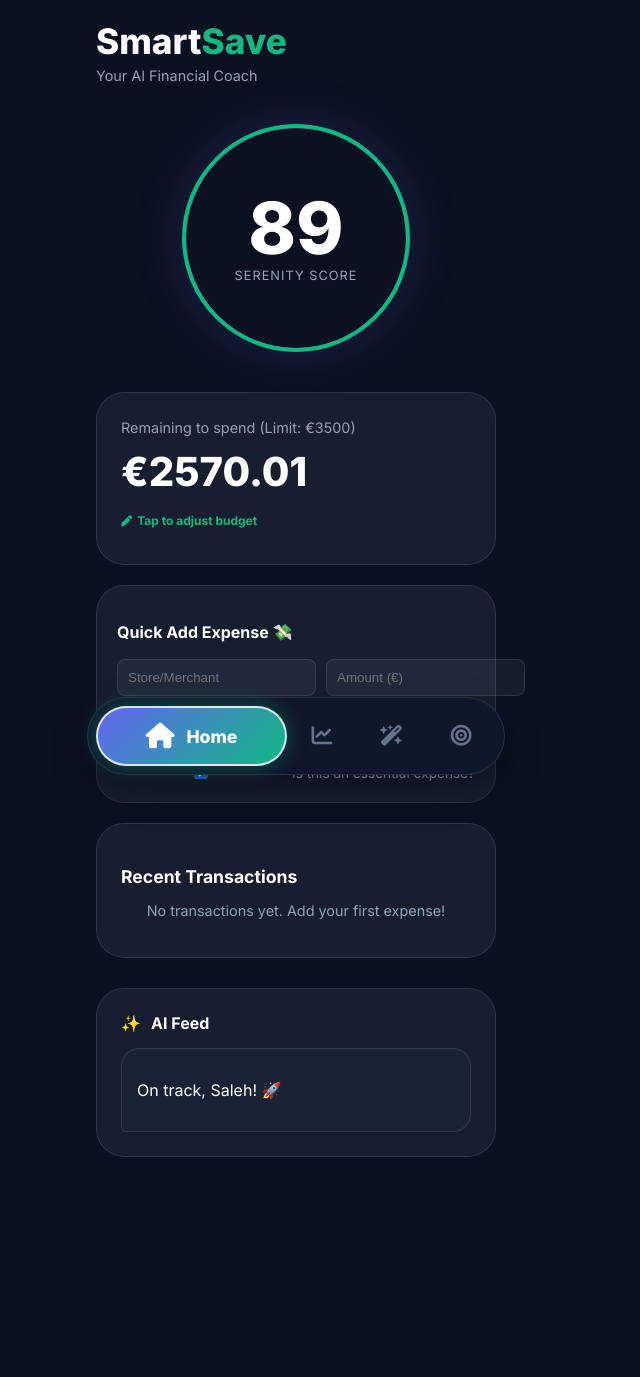
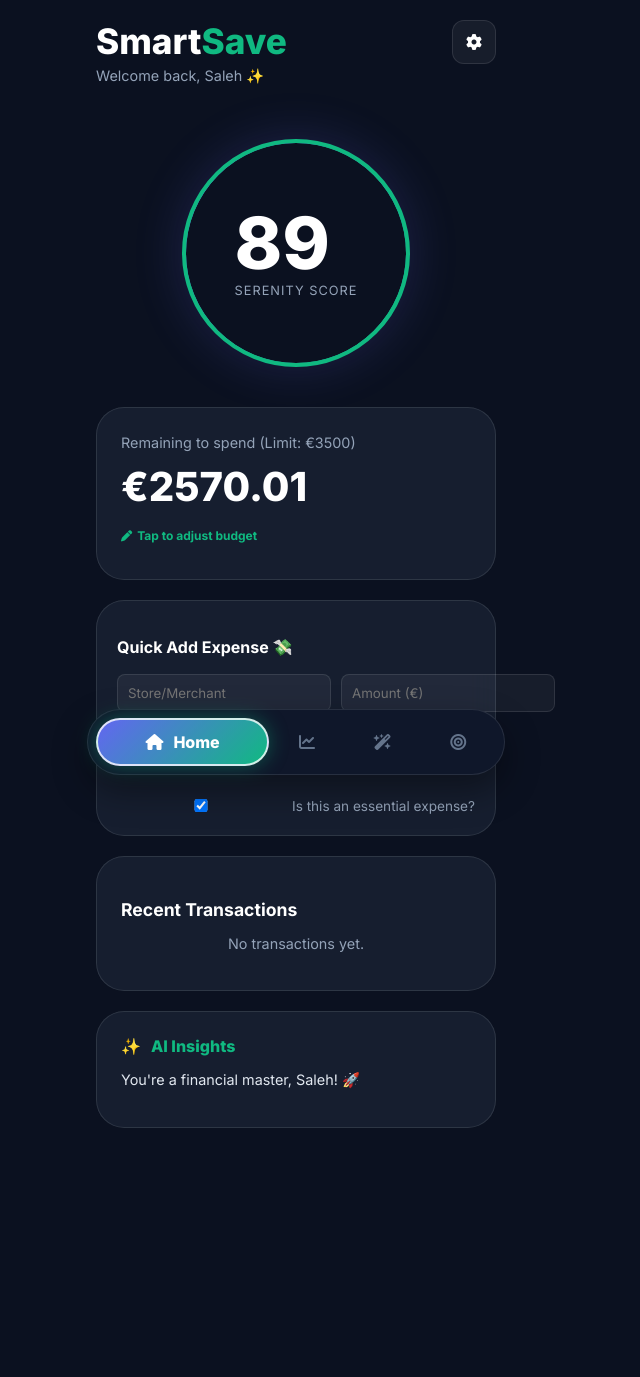
Before and after one commit to saleh-er/SmartSave-AI-Driven-Personal-Finance-Coach, a FastAPI app: page / in a window 1280 px wide. Shown: the whole page, without its empty margins (344-984 px from the left). After the commit the page ends 1128 px from the top, so only its background shows below. Run offline with FastAPI, Linux system fonts and the light colour scheme.

Commit message:
adding settings

```diff
--- a/web/routes.py
+++ b/web/routes.py
@@ -101,7 +101,26 @@ async def read_home(request: Request, db: Session = Depends(get_db)):
         "transactions": db_tx,
         "dynamic_alert": "ready to save " if not db_tx else None
     })
-
+#router for settings page
+@router.get("/settings", response_class=HTMLResponse)
+async def read_settings(request: Request):
+    return templates.TemplateResponse("settings.html", {
+        "request": request,
+        "budget": USER_CONFIG["monthly_budget"],
+        "name": "Saleh"
+    })
+#router for reset data
+@router.post("/reset-data")
+async def reset_data(db: Session = Depends(get_db)):
+    try:
+        # Supprime toutes les transactions et tous les objectifs
+        db.query(Transaction).delete()
+        db.query(Goal).delete()
+        db.commit()
+        return {"status": "success", "message": "All data cleared"}
+    except Exception as e:
+        db.rollback()
+        raise HTTPException(status_code=500, detail=str(e))
 
 @router.post("/chat")
 async def chat_with_coach(payload: dict = Body(...), db: Session = Depends(get_db)):
--- a/web/static/css/style.css
+++ b/web/static/css/style.css
@@ -5,6 +5,7 @@
     --glass-border: rgba(255, 255, 255, 0.1);
     --primary-gradient: linear-gradient(135deg, #6366F1 0%, #10B981 100%);
     --accent-teal: #10B981;
+    --accent-blue: #6366F1;
     --text-main: #FFFFFF;
     --text-secondary: #94A3B8;
 }
@@ -23,13 +24,15 @@ body {
     width: 100%;
     max-width: 400px;
     padding: 20px;
-    padding-bottom: 120px; /* Espace pour la navigation flottante */
+    padding-bottom: 120px;
 }
 
-/* --- HEADER --- */
+/* --- HEADER AVEC BOUTON SETTINGS --- */
 .brand-header {
     margin-bottom: 30px;
-    text-align: left;
+    display: flex;
+    justify-content: space-between;
+    align-items: flex-start;
 }
 
 .logo {
@@ -48,7 +51,29 @@ body {
     margin-top: 5px;
 }
 
-/* --- SCORE RING (LE CERCLE PRO) --- */
+/* Nouveau style pour le bouton Settings dans le coin */
+.btn-settings-top {
+    color: white;
+    background: rgba(255, 255, 255, 0.05);
+    width: 42px;
+    height: 42px;
+    border-radius: 12px;
+    display: flex;
+    align-items: center;
+    justify-content: center;
+    border: 1px solid var(--glass-border);
+    text-decoration: none;
+    transition: all 0.3s cubic-bezier(0.175, 0.885, 0.32, 1.275);
+}
+
+.btn-settings-top:hover {
+    background: rgba(255, 255, 255, 0.15);
+    transform: rotate(45deg) scale(1.1);
+    border-color: var(--accent-teal);
+    box-shadow: 0 0 15px rgba(16, 185, 129, 0.3);
+}
+
+/* --- SCORE RING --- */
 .score-container {
     display: flex;
     justify-content: center;
@@ -63,17 +88,13 @@ body {
     align-items: center;
     justify-content: center;
     position: relative;
-    /* Effet d'anneau brillant dégradé */
     background: var(--bg-dark);
     border: 4px solid transparent;
     background-image: linear-gradient(var(--bg-dark), var(--bg-dark)), var(--primary-gradient);
     background-origin: border-box;
     background-clip: content-box, border-box;
     box-shadow: 0 0 50px rgba(99, 102, 241, 0.2);
-}
-
-.score-content {
-    text-align: center;
+    transition: border-color 0.5s ease;
 }
 
 .score-number {
@@ -99,46 +120,42 @@ body {
     border-radius: 28px;
     padding: 24px;
     margin-bottom: 20px;
-    text-align: left;
+    transition: transform 0.2s ease, border-color 0.2s ease;
 }
 
-.card-label {
-    color: var(--text-secondary);
-    font-size: 0.9rem;
+.card-label { color: var(--text-secondary); font-size: 0.9rem; }
+.balance-amount { font-size: 2.5rem; font-weight: 800; margin: 10px 0 0; }
+
+/* --- FORMULAIRES ET TRANSACTIONS --- */
+.form-row { display: flex; gap: 10px; margin-bottom: 10px; }
+
+input[type="text"], input[type="number"], select {
+    background: rgba(255, 255, 255, 0.05);
+    border: 1px solid var(--glass-border);
+    color: white;
+    padding: 12px;
+    border-radius: 12px;
+    outline: none;
+    font-family: 'Inter', sans-serif;
+    transition: border-color 0.3s;
 }
 
-.balance-amount {
-    font-size: 2.5rem;
-    font-weight: 800;
-    margin: 10px 0 0;
+input:focus, select:focus { border-color: var(--accent-blue); }
+
+.btn-add-tx {
+    background: var(--primary-gradient);
+    color: white;
+    border: none;
+    padding: 12px 20px;
+    border-radius: 12px;
+    font-weight: 700;
+    cursor: pointer;
+    transition: opacity 0.2s, transform 0.2s;
 }
 
-/* --- AI FEED --- */
-.ai-header {
-    display: flex;
-    align-items: center;
-    gap: 10px;
-    margin-bottom: 15px;
-}
+.btn-add-tx:hover { opacity: 0.9; transform: translateY(-2px); }
 
-.ai-title {
-    font-weight: 700;
-}
-
-.ai-message {
-    background: rgba(99, 102, 241, 0.1);
-    border: 1px solid rgba(99, 102, 241, 0.2);
-    border-radius: 18px;
-    padding: 15px;
-}
-
-.highlight {
-    color: var(--accent-teal);
-    font-weight: bold;
-}
-
-/* --- NAVIGATION FLOTTANTE --- */
-/* --- NAVIGATION STYLE GÉLULE PREMIUM --- */
+/* --- NAVIGATION STYLE GÉLULE --- */
 .bottom-nav {
     position: fixed;
     bottom: 25px;
@@ -146,13 +163,13 @@ body {
     right: 20px;
     max-width: 400px;
     margin: 0 auto;
-    background: #0F172A; /* Fond sombre pro */
+    background: #0F172A;
     border-radius: 50px;
     display: flex;
     justify-content: space-between;
     align-items: center;
     padding: 8px;
-    border: 1px solid rgba(255, 255, 255, 0.1);
+    border: 1px solid var(--glass-border);
     z-index: 1000;
     box-shadow: 0 15px 35px rgba(0, 0, 0, 0.4);
 }
@@ -162,232 +179,42 @@ body {
     align-items: center;
     justify-content: center;
     text-decoration: none;
-    color: #64748B; /* Couleur grise pour les inactifs */
+    color: #64748B;
     padding: 12px;
     border-radius: 40px;
     transition: all 0.4s cubic-bezier(0.4, 0, 0.2, 1);
-    flex: 1; /* Taille égale par défaut */
+    flex: 1;
 }
 
-/* On retire l'affichage du texte pour les icônes inactives */
-.nav-link span {
-    display: none;
-    font-weight: 800;
-    font-size: 1.1rem;
-}
+.nav-link span { display: none; font-weight: 800; font-size: 1rem; }
 
-.nav-link i, .nav-icon-wrapper {
-    font-size: 1.3rem;
-    display: flex;
-    align-items: center;
-    justify-content: center;
-}
-
-/* --- L'ÉTAT ACTIF (LA GÉLULE GÉANTE) --- */
 .nav-link.active {
-    flex: 3; /* Elle s'élargit pour prendre la place */
+    flex: 2.5;
     background: var(--primary-gradient);
     color: white;
-    gap: 12px;
-    padding: 15px 25px;
-    /* La bordure blanche fine et brillante de ton image */
+    gap: 10px;
+    padding: 12px 20px;
     border: 2px solid rgba(255, 255, 255, 0.8);
     box-shadow: 0 0 20px rgba(16, 185, 129, 0.4);
 }
 
-.nav-link.active span {
-    display: inline; /* Le nom apparaît uniquement sur l'onglet actif */
+.nav-link.active span { display: inline; }
+
+/* --- DANGER ZONE (SETTINGS) --- */
+.danger-zone {
+    border: 1px solid rgba(239, 68, 68, 0.2) !important;
 }
 
-.nav-link.active i, .nav-link.active .nav-icon-wrapper {
-    font-size: 1.6rem; /* Icône plus grande quand active */
-}
-/* --- Coach Specific Styles --- */
-
-.coach-header {
-    display: flex;
-    align-items: center;
-    gap: 15px;
-    padding: 20px 0;
-    text-align: left;
-}
-
-.ai-avatar {
-    width: 50px;
-    height: 50px;
-    background: var(--primary-gradient);
-    border-radius: 15px;
-    display: flex;
-    align-items: center;
-    justify-content: center;
-    font-size: 1.5rem;
-    box-shadow: 0 10px 20px rgba(99, 102, 241, 0.3);
-}
-
-.status-online {
-    color: var(--accent-teal);
-    font-size: 0.8rem;
-    margin: 0;
-}
-
-.chat-container {
-    display: flex;
-    flex-direction: column;
-    gap: 20px;
-    padding-bottom: 150px;
-}
-
-/* Bulles de messages */
-.message {
-    max-width: 80%;
-    padding: 15px;
-    border-radius: 20px;
-    font-size: 0.95rem;
-    position: relative;
-    line-height: 1.4;
-}
-
-.ai-message {
-    align-self: flex-start;
-    background: var(--glass-bg);
-    border: 1px solid var(--glass-border);
-    border-bottom-left-radius: 5px;
-}
-
-.user-message {
-    align-self: flex-end;
-    background: rgba(255, 255, 255, 0.1);
-    border-bottom-right-radius: 5px;
-}
-
-.time {
-    font-size: 0.7rem;
-    color: var(--text-secondary);
-    display: block;
-    margin-top: 5px;
-}
-
-/* Boutons d'action */
-.quick-actions {
-    display: flex;
-    flex-direction: column;
-    gap: 10px;
-}
-
-.action-btn {
+.btn-danger {
+    background: rgba(239, 68, 68, 0.1);
+    color: #ef4444;
+    border: 1px solid rgba(239, 68, 68, 0.2);
     padding: 15px;
     border-radius: 15px;
-    border: none;
-    font-weight: 600;
+    width: 100%;
+    font-weight: 700;
     cursor: pointer;
     transition: 0.3s;
 }
 
-.action-btn.primary {
-    background: var(--primary-gradient);
-    color: white;
-}
-
-.action-btn.secondary {
-    background: var(--glass-bg);
-    color: white;
-    border: 1px solid var(--glass-border);
-}
-
-/* Input Area */
-.chat-input-area {
-    position: fixed;
-    bottom: 90px; /* Juste au-dessus de la nav */
-    left: 20px;
-    right: 20px;
-    max-width: 360px;
-    margin: 0 auto;
-}
-
-.input-wrapper {
-    background: rgba(30, 41, 59, 0.9);
-    backdrop-filter: blur(10px);
-    border-radius: 20px;
-    padding: 10px 15px;
-    display: flex;
-    align-items: center;
-    border: 1px solid var(--glass-border);
-}
-
-.input-wrapper input {
-    background: transparent;
-    border: none;
-    color: white;
-    flex: 1;
-    padding: 10px;
-    outline: none;
-}
-
-.send-btn {
-    background: var(--primary-gradient);
-    border: none;
-    width: 35px;
-    height: 35px;
-    border-radius: 10px;
-    cursor: pointer;
-}
-/* --- SYSTÈME DE NOTIFICATIONS --- */
-#notification-container {
-    position: fixed;
-    top: 20px;
-    left: 20px;
-    right: 20px;
-    z-index: 2000;
-    display: flex;
-    flex-direction: column;
-    gap: 10px;
-    pointer-events: none; /* Laisse cliquer à travers si pas de notification */
-}
-
-.toast {
-    background: rgba(15, 23, 42, 0.9);
-    backdrop-filter: blur(15px);
-    border: 1px solid var(--primary-gradient);
-    border-radius: 18px;
-    padding: 15px 20px;
-    color: white;
-    display: flex;
-    align-items: center;
-    gap: 12px;
-    box-shadow: 0 10px 30px rgba(0, 0, 0, 0.5);
-    transform: translateY(-150%); /* Caché par défaut en haut */
-    transition: transform 0.5s cubic-bezier(0.175, 0.885, 0.32, 1.275);
-    pointer-events: auto;
-}
-
-.toast.show {
-    transform: translateY(0);
-}
-
-.toast i {
-    font-size: 1.2rem;
-    color: var(--accent-teal);
-}
-
-.toast-content p {
-    margin: 0;
-    font-size: 0.85rem;
-    font-weight: 500;
-}
-/* Style du champ de sélection lui-même */
-#tx-category {
-    background-color: #1e1f2c; /* Fond sombre */
-    color: white;              /* Texte blanc */
-    border: 1px solid rgba(255, 255, 255, 0.1);
-    border-radius: 12px;
-    padding: 12px;
-    width: 100%;
-    outline: none;
-}
-
-/* Style des options à l'intérieur de la liste */
-#tx-category option {
-    background-color: #1a1b2e; /* Couleur de fond des choix */
-    color: white;
-    padding: 10px;
-}
+.btn-danger:hover { background: #ef4444; color: white; }
--- a/web/templates/index.html
+++ b/web/templates/index.html
@@ -14,30 +14,34 @@
             70% { transform: scale(1.02); box-shadow: 0 0 0 15px rgba(239, 68, 68, 0); }
             100% { transform: scale(1); box-shadow: 0 0 0 0 rgba(239, 68, 68, 0); }
         }
-        .pulse-active {
-            animation: pulse-danger 2s infinite;
+        .pulse-active { animation: pulse-danger 2s infinite; }
+
+        .ai-feed { cursor: pointer; transition: transform 0.2s; }
+        .ai-feed:hover { transform: translateY(-3px); border-color: var(--accent-teal); }
+
+        /* Styles pour le bouton Settings dans le coin */
+        .btn-settings-top {
+            color: white;
+            background: rgba(255, 255, 255, 0.05);
+            width: 42px;
+            height: 42px;
+            border-radius: 12px;
+            display: flex;
+            align-items: center;
+            justify-content: center;
+            border: 1px solid rgba(255, 255, 255, 0.1);
+            text-decoration: none;
+            transition: all 0.3s ease;
         }
-        .ai-feed {
-            cursor: pointer;
-            transition: transform 0.2s;
-        }
-        .ai-feed:hover {
-            transform: translateY(-3px);
+        .btn-settings-top:hover {
+            background: rgba(255, 255, 255, 0.15);
+            transform: rotate(45deg);
             border-color: var(--accent-teal);
         }
 
-        /* Styles pour le formulaire de transaction */
-        .transaction-form {
-            margin-top: 20px;
-            padding: 20px;
-            display: flex;
-            flex-direction: column;
-            gap: 12px;
-        }
-        .form-row {
-            display: flex;
-            gap: 10px;
-        }
+        /* Formulaire */
+        .transaction-form { margin-top: 20px; padding: 20px; display: flex; flex-direction: column; gap: 12px; }
+        .form-row { display: flex; gap: 10px; }
         .transaction-form input, .transaction-form select {
             background: rgba(255, 255, 255, 0.05);
             border: 1px solid rgba(255, 255, 255, 0.1);
@@ -47,64 +51,19 @@
             flex: 1;
             outline: none;
         }
-        .transaction-form input:focus {
-            border-color: var(--accent-blue);
-        }
-        .btn-add-tx {
-            background: linear-gradient(135deg, #6366F1, #a855f7);
-            color: white;
-            border: none;
-            padding: 10px 20px;
-            border-radius: 8px;
-            font-weight: bold;
-            cursor: pointer;
-            transition: opacity 0.2s;
-        }
-        .btn-add-tx:hover {
-            opacity: 0.9;
-        }
-        .checkbox-group {
-            display: flex;
-            align-items: center;
-            gap: 8px;
-            font-size: 0.85rem;
-            color: #94a3b8;
-        }
-
-        /* Style pour la liste des transactions */
-        .tx-list-container {
-            margin-top: 20px;
-            margin-bottom: 30px;
-        }
-        .tx-item {
-            display: flex;
-            justify-content: space-between;
-            align-items: center;
-            padding: 12px 0;
-            border-bottom: 1px solid rgba(255, 255, 255, 0.05);
-        }
-        .tx-info p { margin: 0; font-weight: 600; }
-        .tx-info span { font-size: 0.75rem; color: #94a3b8; }
-        .tx-amount-group { display: flex; align-items: center; gap: 15px; }
-        .btn-delete { color: #EF4444; background: none; border: none; cursor: pointer; font-size: 1rem; transition: transform 0.2s; }
-        .btn-delete:hover { transform: scale(1.2); }
-
-        /* Style pour la carte budget modifiable */
-        .balance-card {
-            transition: transform 0.2s ease, border-color 0.2s ease;
-        }
-        .balance-card:hover {
-            transform: translateY(-2px);
-            border-color: var(--accent-teal);
-        }
     </style>
 </head>
 <body>
     <div id="notification-container"></div>
     <div class="app-container">
-        <header class="brand-header">
-            <h1 class="logo">Smart<span>Save</span></h1>
-            <p class="tagline">Your AI Financial Coach</p>
+        <header class="brand-header" style="display: flex; justify-content: space-between; align-items: flex-start; margin-bottom: 25px;">
+            <div>
+                <h1 class="logo">Smart<span>Save</span></h1>
+                <p class="tagline">Welcome back, Saleh ✨</p>
+            </div>
+            <a href="/settings" class="btn-settings-top" title="Settings">
+                <i class="fas fa-cog"></i>
+            </a>
         </header>
 
         <main>
@@ -117,7 +76,7 @@
                 </div>
             </div>
 
-            <div class="glass-card balance-card" onclick="editBudget()" style="cursor: pointer;">
+            <div class="glass-card balance-card" onclick="editBudget()" style="cursor: pointer; margin-bottom: 20px;">
                 <span class="card-label">Remaining to spend (Limit: €{{ budget|int }})</span>
                 <h2 class="balance-amount">€{{ remaining }}</h2>
                 <div style="display: flex; align-items: center; gap: 5px; margin-top: 5px;">
@@ -140,58 +99,58 @@
                         <option value="Subs">Subscriptions 📺</option>
                         <option value="Fun">Entertainment ✨</option>
                     </select>
-                    <button onclick="submitTransaction()" class="btn-add-tx">Add</button>
+                    <button onclick="submitTransaction()" class="btn-add-tx" style="background: var(--primary-gradient); color: white; border: none; padding: 10px 20px; border-radius: 8px; font-weight: bold; cursor: pointer;">Add</button>
                 </div>
-                <div class="checkbox-group">
+                <div class="checkbox-group" style="display: flex; align-items: center; gap: 8px; font-size: 0.85rem; color: #94a3b8;">
                     <input type="checkbox" id="tx-essential" checked>
                     <label for="tx-essential">Is this an essential expense?</label>
                 </div>
             </div>
 
-            <div class="glass-card tx-list-container">
+            <div class="glass-card tx-list-container" style="margin-top: 20px;">
                 <h3 style="margin-bottom: 15px; font-size: 1.1rem;">Recent Transactions</h3>
                 {% if transactions %}
                     {% for tx in transactions %}
-                    <div class="tx-item">
+                    <div class="tx-item" style="display: flex; justify-content: space-between; align-items: center; padding: 12px 0; border-bottom: 1px solid rgba(255, 255, 255, 0.05);">
                         <div class="tx-info">
-                            <p>{{ tx.merchant }}</p>
-                            <span>{{ tx.category }}</span>
+                            <p style="margin: 0; font-weight: 600;">{{ tx.merchant }}</p>
+                            <span style="font-size: 0.75rem; color: #94a3b8;">{{ tx.category }}</span>
                         </div>
-                        <div class="tx-amount-group">
+                        <div class="tx-amount-group" style="display: flex; align-items: center; gap: 15px;">
                             <span style="font-weight: 800;">€{{ tx.amount }}</span>
-                            <button onclick="deleteTransaction({{ tx.id }})" class="btn-delete">
+                            <button onclick="deleteTransaction({{ tx.id }})" style="color: #EF4444; background: none; border: none; cursor: pointer;">
                                 <i class="fas fa-trash-can"></i>
                             </button>
                         </div>
                     </div>
                     {% endfor %}
                 {% else %}
-                    <p style="text-align: center; color: #94a3b8; font-size: 0.9rem;">No transactions yet. Add your first expense!</p>
+                    <p style="text-align: center; color: #94a3b8; font-size: 0.9rem;">No transactions yet.</p>
                 {% endif %}
             </div>
 
-            <div class="glass-card ai-feed" onclick="window.location.href='/coach'" style="margin-bottom: 100px;">
-                <div class="ai-header">
+            <div class="glass-card ai-feed" onclick="window.location.href='/coach'" style="margin-bottom: 120px; margin-top: 20px;">
+                <div class="ai-header" style="display: flex; align-items: center; gap: 10px; margin-bottom: 10px;">
                     <span class="ai-icon">✨</span>
-                    <span class="ai-title">AI Feed</span>
+                    <span class="ai-title" style="font-weight: 800; color: var(--accent-teal);">AI Insights</span>
                 </div>
                 <div class="ai-message">
-                    <p id="aiDynamicText">Analyzing your finances...</p>
+                    <p id="aiDynamicText" style="font-size: 0.9rem; color: #e2e8f0;">Analyzing your finances...</p>
                 </div>
             </div>
         </main>
 
         <nav class="bottom-nav">
-            <a href="/" class="nav-link {{ 'active' if request.url.path == '/' or request.url.path == '' }}">
+            <a href="/" class="nav-link active">
                 <i class="fas fa-home"></i> <span>Home</span>
             </a>
-            <a href="/analytics" class="nav-link {{ 'active' if request.url.path == '/analytics' }}">
-                <i class="fas fa-chart-line"></i> <span>Analytics</span>
+            <a href="/analytics" class="nav-link">
+                <i class="fas fa-chart-line"></i> <span>Stats</span>
             </a>
-            <a href="/coach" class="nav-link {{ 'active' if request.url.path == '/coach' }}">
+            <a href="/coach" class="nav-link">
                 <i class="fas fa-wand-magic-sparkles"></i> <span>Coach</span>
             </a>
-            <a href="/goals" class="nav-link {{ 'active' if request.url.path == '/goals' }}">
+            <a href="/goals" class="nav-link">
                 <i class="fas fa-bullseye"></i> <span>Goals</span>
             </a>
         </nav>
@@ -210,27 +169,11 @@
                 });
                 const result = await response.json();
                 if (result.status === "success") {
-                    showNotification("Budget updated to €" + newBudget, "fa-cog");
-                    setTimeout(() => location.reload(), 800);
+                    location.reload();
                 }
             } catch (error) {
-                showNotification("Error updating budget", "fa-xmark");
+                console.error("Error updating budget");
             }
-        }
-    }
-
-    // --- SUPPRIMER UNE TRANSACTION ---
-    async function deleteTransaction(txId) {
-        if (!confirm("Are you sure you want to delete this expense?")) return;
-        try {
-            const response = await fetch(`/delete-transaction/${txId}`, { method: 'DELETE' });
-            const result = await response.json();
-            if (result.status === "success") {
-                showNotification("Transaction deleted", "fa-trash");
-                setTimeout(() => location.reload(), 800);
-            }
-        } catch (error) {
-            showNotification("Delete failed", "fa-xmark");
         }
     }
 
@@ -242,10 +185,8 @@
             category: document.getElementById('tx-category').value,
             is_essential: document.getElementById('tx-essential').checked
         };
-        if (!data.merchant || !data.amount) {
-            showNotification("Please fill in all fields!", "fa-exclamation-triangle");
-            return;
-        }
+        if (!data.merchant || !data.amount) return;
+
         fetch('/add-transaction', {
             method: 'POST',
             headers: { 'Content-Type': 'application/json' },
@@ -253,25 +194,18 @@
         })
         .then(response => response.json())
         .then(result => {
-            if (result.status === "success") {
-                showNotification("Expense added!", "fa-check-circle");
-                setTimeout(() => location.reload(), 800);
-            }
-        })
-        .catch(error => showNotification("Error saving transaction", "fa-xmark"));
+            if (result.status === "success") location.reload();
+        });
     }
 
-    function showNotification(message, icon = "fa-bell") {
-        const container = document.getElementById('notification-container');
-        const toast = document.createElement('div');
-        toast.className = 'toast';
-        toast.innerHTML = `<i class="fas ${icon}"></i><div class="toast-content"><p>${message}</p></div>`;
-        container.appendChild(toast);
-        setTimeout(() => toast.classList.add('show'), 100);
-        setTimeout(() => {
-            toast.classList.remove('show');
-            setTimeout(() => toast.remove(), 500);
-        }, 3000);
+    // --- SUPPRIMER UNE TRANSACTION ---
+    async function deleteTransaction(txId) {
+        if (!confirm("Delete this expense?")) return;
+        try {
+            const response = await fetch(`/delete-transaction/${txId}`, { method: 'DELETE' });
+            const result = await response.json();
+            if (result.status === "success") location.reload();
+        } catch (error) { console.error("Delete failed"); }
     }
 
     window.onload = () => {
@@ -280,9 +214,9 @@
         const ring = document.getElementById('serenityRing');
         const aiText = document.getElementById('aiDynamicText');
 
-        if (score >= 80) { ring.style.borderColor = "#10B981"; aiText.innerHTML = "On track, Saleh! 🚀"; }
-        else if (score >= 50) { ring.style.borderColor = "#F59E0B"; aiText.innerHTML = "Watch your expenses."; }
-        else { ring.style.borderColor = "#EF4444"; ring.classList.add('pulse-active'); aiText.innerHTML = "Warning! Check chat. ⚠️"; }
+        if (score >= 80) { ring.style.borderColor = "#10B981"; aiText.innerHTML = "You're a financial master, Saleh! 🚀"; }
+        else if (score >= 50) { ring.style.borderColor = "#F59E0B"; aiText.innerHTML = "Budget is getting tight. Be careful."; }
+        else { ring.style.borderColor = "#EF4444"; ring.classList.add('pulse-active'); aiText.innerHTML = "Emergency! Check your spending now. ⚠️"; }
     };
     </script>
 </body>
```
Also changed, not shown: web/templates/settings.html (added, +66 -0 lines).
